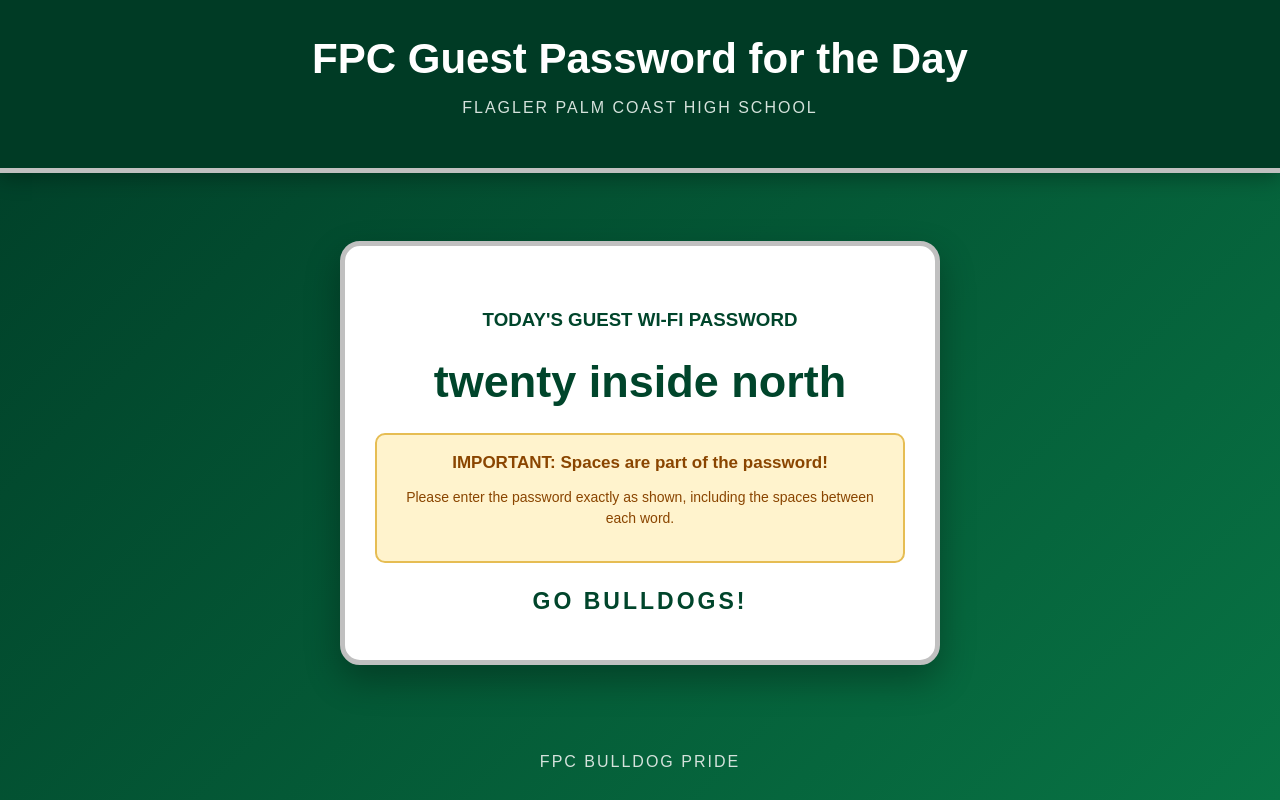
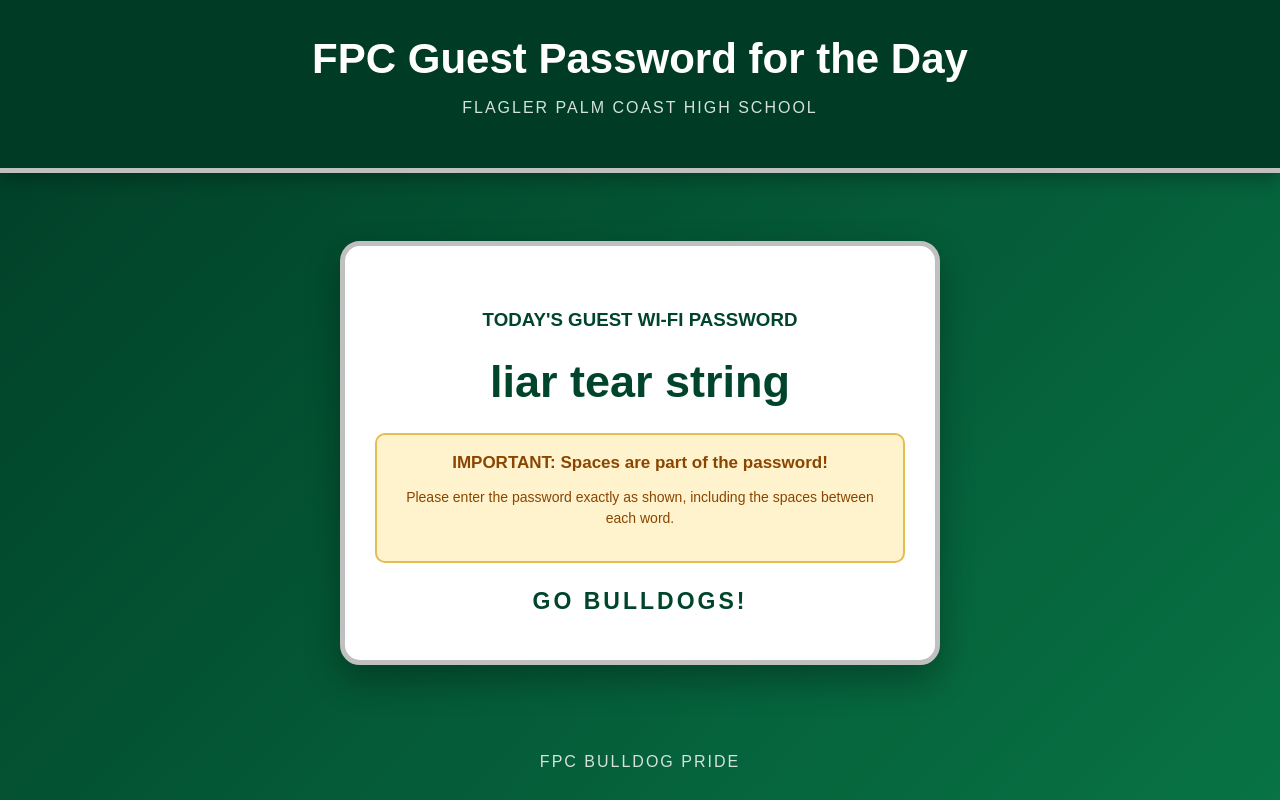
Before and after one commit to martinezr-netizen/FPC-GUEST, a plain HTML site: page index.html in a window 1280 px wide. Drawn offline with Linux system fonts and the light colour scheme.

Commit message:
Update index.html

```diff
--- a/index.html
+++ b/index.html
@@ -109,7 +109,7 @@
 
             <h3>TODAY'S GUEST WI-FI PASSWORD</h3>
 
-            <h2 class="password">twenty inside north</h2>
+            <h2 class="password">liar tear string</h2>
 
             <div class="notice">
                 <strong>
```
